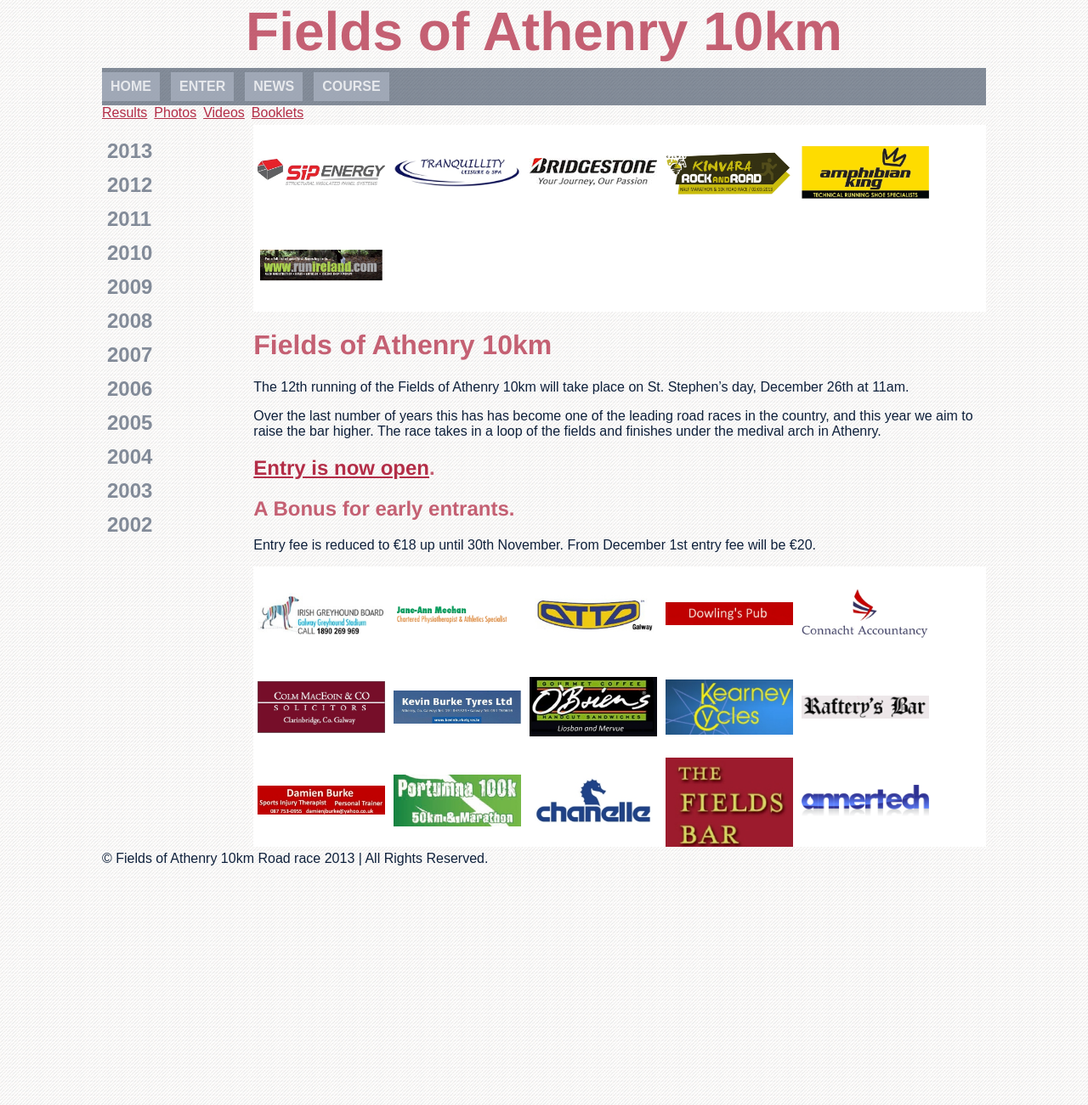
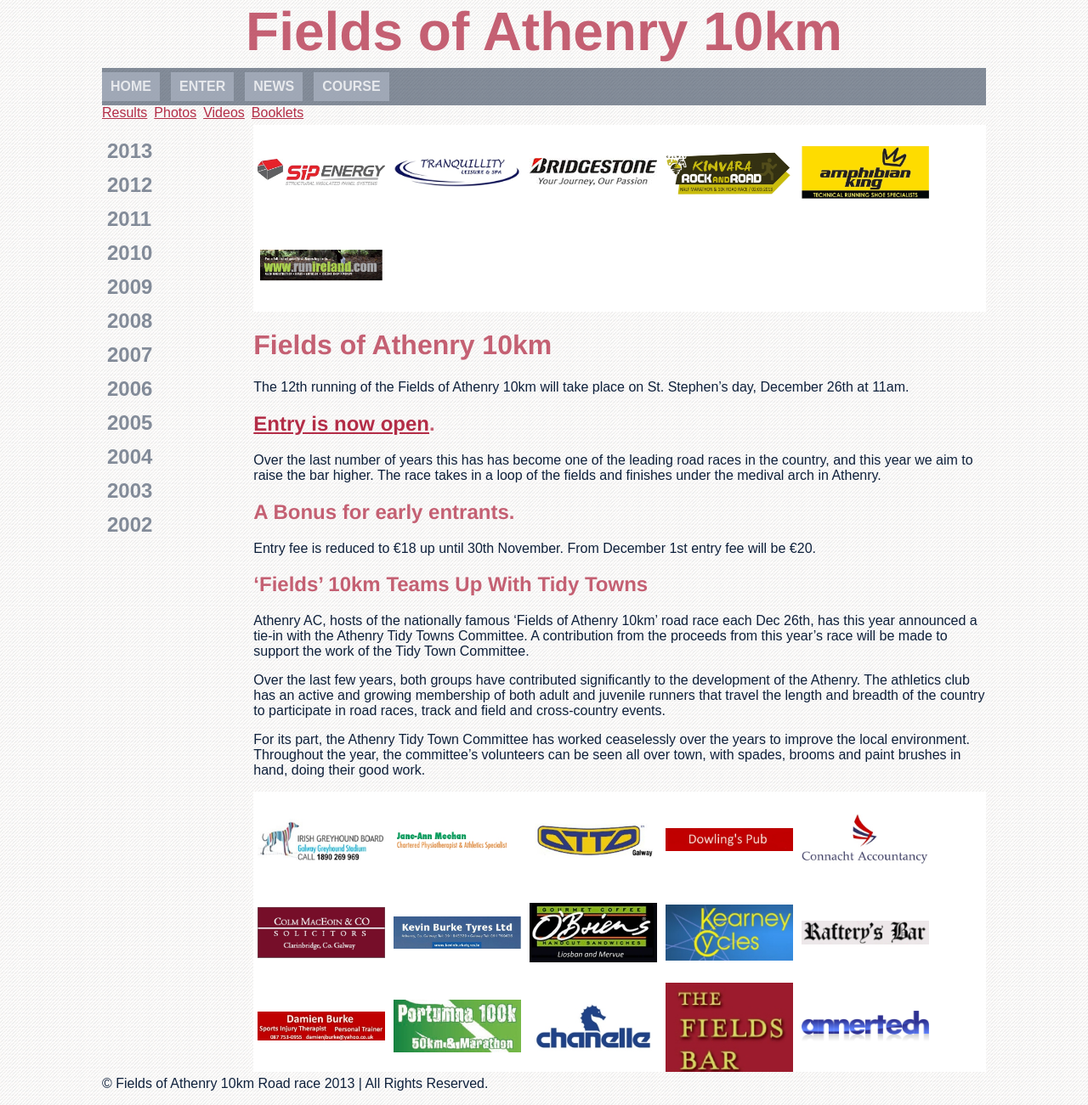
Before and after one commit to alanburke/10km, a Jekyll site: the page built from _posts/0001-01-01-intro.md, in a window 1280 px wide. Shown: the whole page at 85% size. Built offline with Jekyll 4.4.1, drawn with Linux system fonts in a browser that asks for light colours; nearby versions of some CDN libraries; Markdown is read by kramdown in place of the engine named in the settings; before the commit the page ends 1036 px from its top, so only the background shows below that.

Commit message:
Add press to homepage

```diff
--- a/_posts/0001-01-01-intro.md
+++ b/_posts/0001-01-01-intro.md
@@ -5,11 +5,17 @@
 ---
 The 12th running of the Fields of Athenry 10km will take place on St. Stephen's day, December 26th at 11am.
 
-Over the last number of years this has has become one of the leading road races in the country, and this year we aim to raise the bar higher. The race takes in a loop of the fields and finishes under the medival arch in Athenry.
-
 ## [Entry is now open](/entry.html).
 
+Over the last number of years this has has become one of the leading road races in the country, and this year we aim to raise the bar higher. The race takes in a loop of the fields and finishes under the medival arch in Athenry.
 
 ## A Bonus for early entrants.
 Entry fee is reduced to €18 up until 30th November.
 From December 1st entry fee will be €20.
+
+##‘Fields’ 10km Teams Up With Tidy Towns
+Athenry AC, hosts of the nationally famous ‘Fields of Athenry 10km’ road race each Dec 26th, has this year announced a tie-in with the Athenry Tidy Towns Committee. A contribution from the proceeds from this year’s race will be made to support the work of the Tidy Town Committee.
+
+Over the last few years, both groups have contributed significantly to the development of the Athenry. The athletics club has an active and growing membership of both adult and juvenile runners that travel the length and breadth of the country to participate in road races, track and field and cross-country events.
+
+For its part, the Athenry Tidy Town Committee has worked ceaselessly over the years to improve the local environment. Throughout the year, the committee’s volunteers can be seen all over town, with spades, brooms and paint brushes in hand, doing their good work.
```
